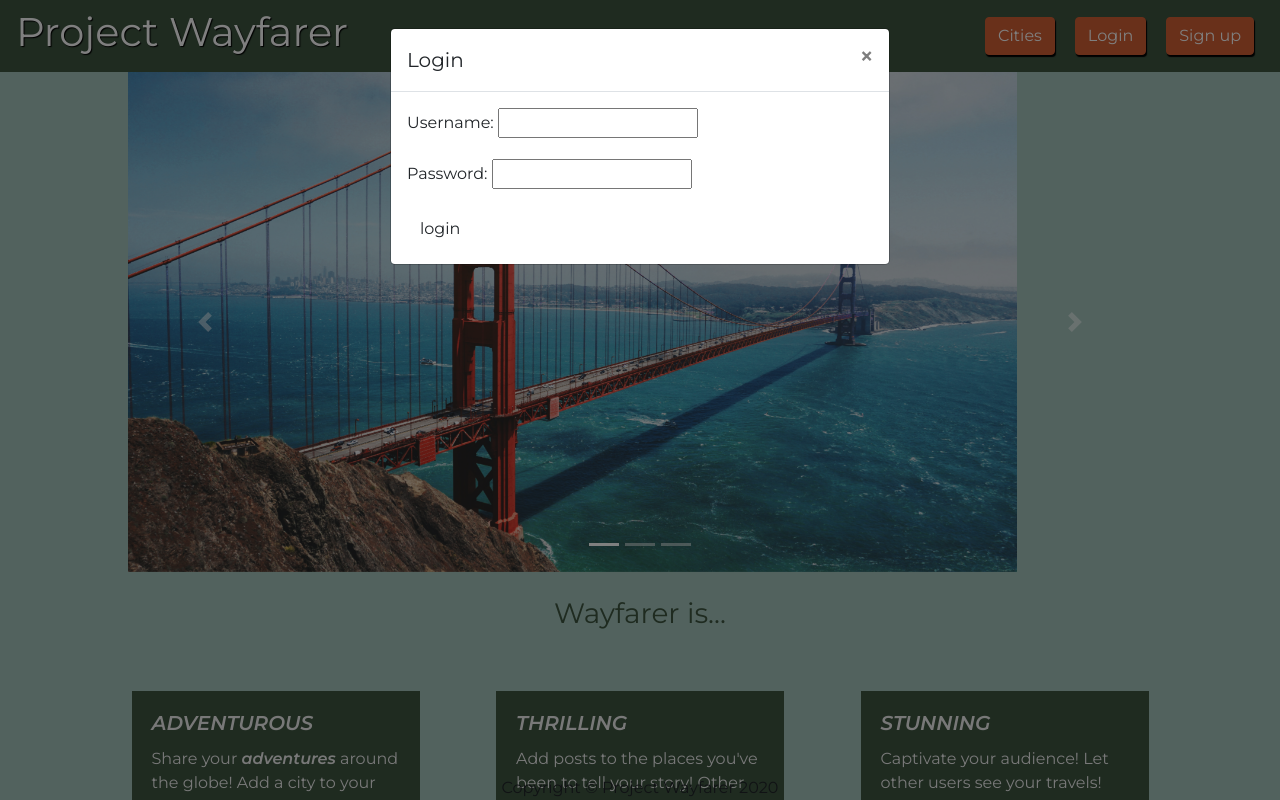
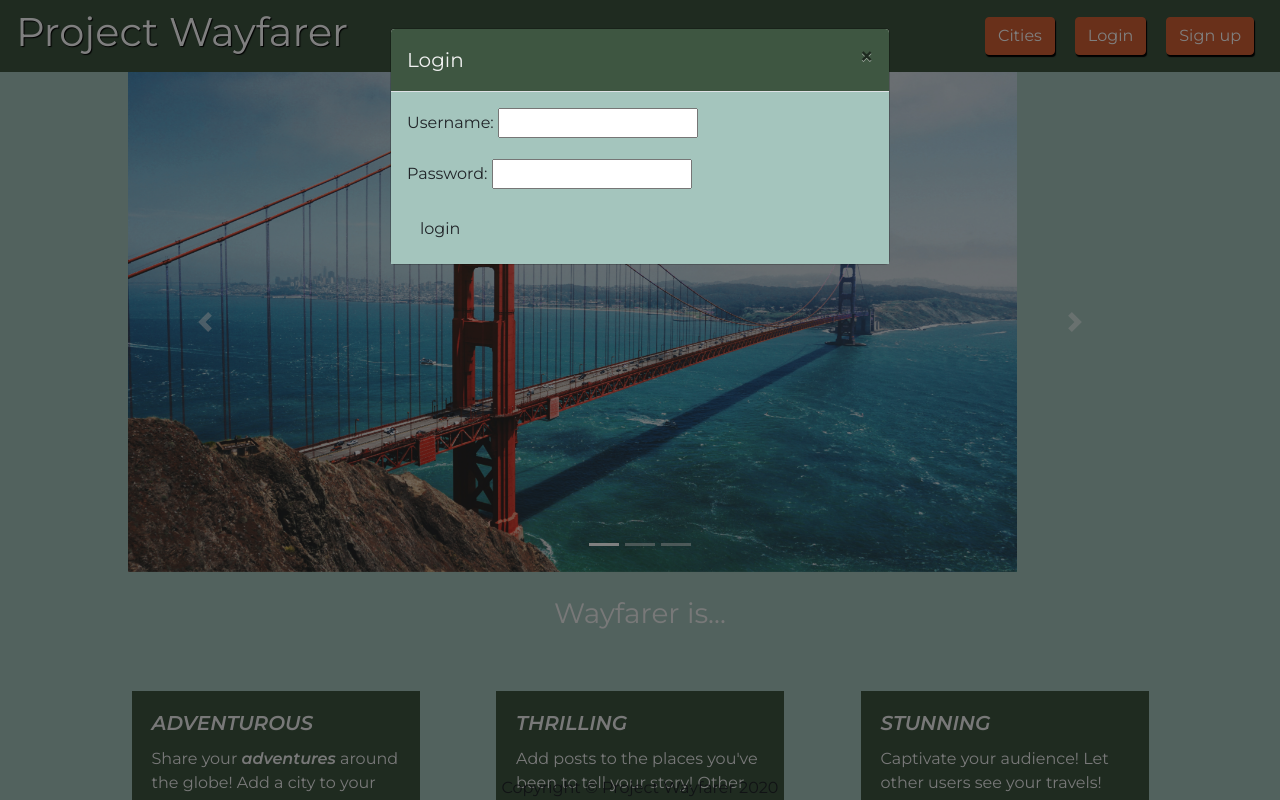
Before and after one commit to TimothyAllgood/project_wayfare, a Django app: page / in a window 1280 px wide, after a click on "Login". Run offline with Django 3.2, Linux system fonts and the light colour scheme; parts of the project's set-up code (start-up, migrations or seed data) failed here and were passed over; some libraries are stand-ins or nearby versions.

Commit message:
Minor CSS tweaks, Nav bar margin fixed (#19)
* Password validation update

* minor CSS tweaks, orange buttons dark orange on hover, nav margin fixed

* light and dark modals added for edit and add

```diff
--- a/main_app/static/css/styles.css
+++ b/main_app/static/css/styles.css
@@ -66,9 +66,10 @@ h3 {
 	border-color: var(--main-hover);
 }
 
+
 /* Nav */
 .logged-in .nav-item {
-	margin: 0 10px;
+	margin: 0 7px;
 }
 
 .logged-out .nav-item {
@@ -491,3 +492,35 @@ footer p {
 	color: var(--light);
 	border-radius: 10px 10px 0 0;
 }
+/*
+#PostModal .modal-title {
+	color: #f1f1f1;
+}
+
+#PostModal .modal-body {
+	background-color: #a4c5bd;
+}
+
+#PostModal .modal-header {
+	background-color: #3e5641;
+}
+*/
+
+.modal-content .modal-header {
+	background-color: var(--dark);
+}
+
+.modal-title {
+	color: #f1f1f1;
+}
+.modal-body {
+	background-color: #a4c5bd;
+}
+
+/*
+#js-post-form input {
+	background-color: var(--main);
+	border-color: var(--main);
+}
+
+*/
--- a/main_app/templates/cities/city.html
+++ b/main_app/templates/cities/city.html
@@ -34,7 +34,7 @@
                 <form action="" method='post' id="js-post-form">
                     {% csrf_token %}
                     {{form.as_p}}
-                    <input type="submit" value="Add Post">
+                    <input type="submit" class="btn btn-primary shadows" value="Add Post">
                 </form>
             </div>
             </div>
--- a/main_app/templates/home.html
+++ b/main_app/templates/home.html
@@ -76,7 +76,7 @@
   </a>
 </div>
 {% comment %} Cards {% endcomment %}
-<h3 style="text-align: center; color: #3e5641; margin: 25px 0">Wayfarer is...</h3>
+<h3 style="text-align: center; color: #f1f1f1; margin: 25px 0">Wayfarer is...</h3>
 <section class="card-container">
 <div class="card-left" style="width: 18rem;">
   <div class="card-body">
--- a/main_app/templates/post.html
+++ b/main_app/templates/post.html
@@ -30,8 +30,8 @@
         <hr>
         <p>{{post.content}}</p>
         {% if user.is_authenticated and user.username == author.username %}
-            <button class="btn btn-secondary" data-toggle="modal" data-target="#PostModal">Edit</button>
-            <button class="btn btn-secondary" data-toggle="modal" data-target="#DeleteModal">Delete</button>
+            <button class="btn btn-primary shadows" data-toggle="modal" data-target="#PostModal">Edit</button>
+            <button class="btn btn-primary shadows" data-toggle="modal" data-target="#DeleteModal">Delete</button>
         {% endif %}
         <!-- <a href="{% url 'delete_post' post.id %}">Delete</a> -->
     </section>
@@ -48,7 +48,7 @@
             </div>
             <div class="modal-body">
                 <form action="" method="POST">{% csrf_token %}{{ form.as_p }}
-                    <button type="submit">Update</button>
+                    <button type="submit" class="btn btn-primary shadows">Update</button>
                 </form>
             </div>
         </div>
```
Also changed, not shown: main_app/static/css/dark.css (+10 -0 lines).
